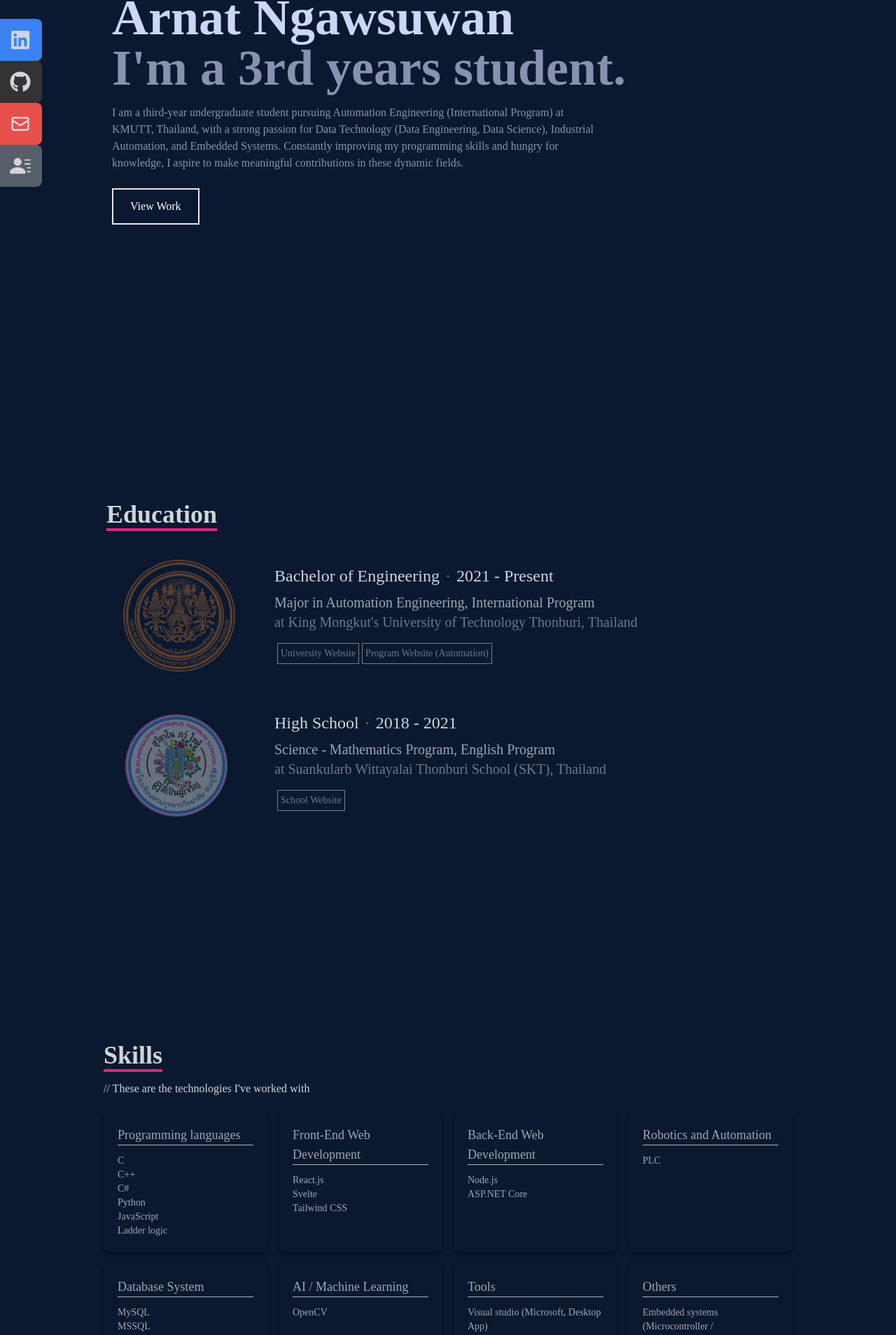
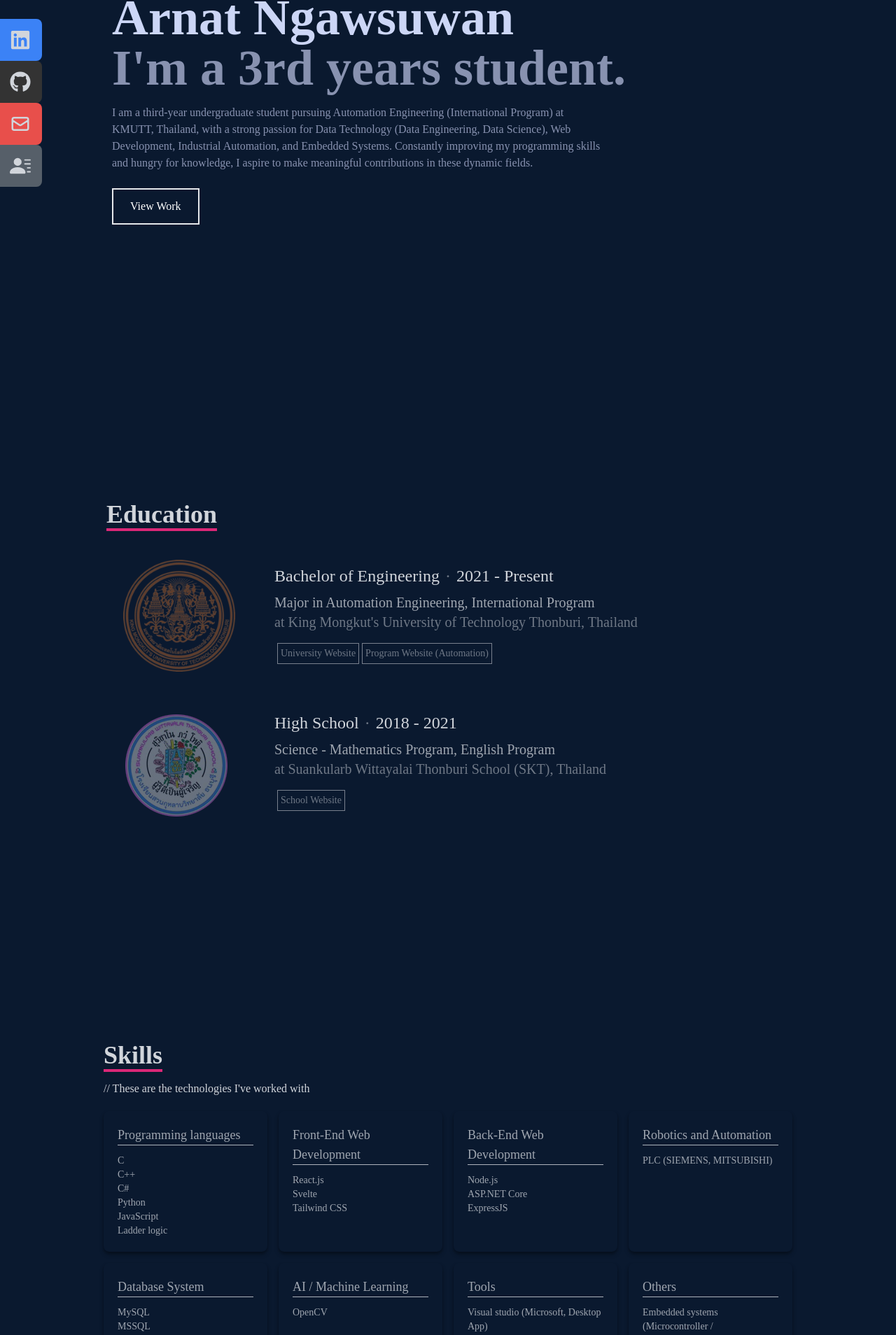
Before and after one commit to gxtnewfolder/portfolio-pages, a React (Create React App) app: page / in a window 1280 px wide. Shown: the part 253-2161 px from the top of the page at 70% size. Built offline with nearby package versions, Linux system fonts and the light colour scheme.

Commit message:
update work and skill

```diff
--- a/src/components/Home.jsx
+++ b/src/components/Home.jsx
@@ -15,11 +15,11 @@ const Home = () => {
         </h2>
         <p className="text-[#8892b0] py-4 max-w-[700px]">
           I am a third-year undergraduate student pursuing Automation
-          Engineering (International Program) at KMUTT, Thailand, with a
-          strong passion for Data Technology (Data Engineering, Data Science),
-          Industrial Automation, and Embedded Systems. Constantly improving my
-          programming skills and hungry for knowledge, I aspire to make
-          meaningful contributions in these dynamic fields.
+          Engineering (International Program) at KMUTT, Thailand, with a strong
+          passion for Data Technology (Data Engineering, Data Science), Web
+          Development, Industrial Automation, and Embedded Systems. Constantly
+          improving my programming skills and hungry for knowledge, I aspire to
+          make meaningful contributions in these dynamic fields.
         </p>
         <div>
           <button className="text-white group border-2 px-6 py-3 my-2 items-center hover:bg-pink-600 hover:border-pink-600">
--- a/src/components/Skill.jsx
+++ b/src/components/Skill.jsx
@@ -39,6 +39,8 @@ const Skill = () => {
                         <div className='mt-3 text-sm'>
                             <div>Node.js</div>
                             <div>ASP.NET Core</div>
+                            <div>ExpressJS</div>
+                            <div></div>
                         </div>
                       </div>
                   </div>
@@ -46,7 +48,7 @@ const Skill = () => {
                       <div className=''>
                         <div className='text-lg border-b'>Robotics and Automation</div>
                         <div className='mt-3 text-sm'>
-                            <div>PLC</div>
+                            <div>PLC (SIEMENS, MITSUBISHI)</div>
                         </div>
                       </div>
                   </div>
@@ -56,7 +58,7 @@ const Skill = () => {
                         <div className='mt-3 text-sm'>
                             <div>MySQL</div>
                             <div>MSSQL</div>
-                            <div>SQLite</div>
+                            <div>MongoDB</div>
                         </div>
                       </div>
                   </div>
@@ -75,7 +77,7 @@ const Skill = () => {
                             <div>Visual studio (Microsoft, Desktop App)</div>
                             <div>PowerBI (Data visualization)</div>
                             <div>GX Works3 (PLC)</div>
-                            <div>Github</div>
+                            <div>Git</div>
                         </div>
                       </div>
                   </div>
--- a/src/components/Work.jsx
+++ b/src/components/Work.jsx
@@ -7,6 +7,7 @@ import Inc272_4 from "../assets/works/1_4.png";
 const Work = () => {
   const [currentImageIndex, setCurrentImageIndex] = useState(0);
   const images = [Inc272_1, Inc272_2, Inc272_3, Inc272_4];
+  const images2 = [];
   const [isImageVisible, setIsImageVisible] = useState(true);
 
   useEffect(() => {
@@ -61,6 +62,35 @@ const Work = () => {
               </div>
             </div>
           </div>
+
+          {/* Grid Item */}
+          <div
+            style={{ backgroundImage: `url(${images2[currentImageIndex]}) ` }}
+            className={`shadow-lg shadow-[#040c16] group container rounded-md flex justify-center items-center mx-auto content-div ${
+              isImageVisible
+                ? "image-switcher-container"
+                : "image-switcher-container"
+            }`}
+          >
+            {/* Hover Effects */}
+            <div className="opacity-0 group-hover:opacity-100">
+              <span className="text-2xl font-bold text-white tracking-wider">
+                 SIM Detection
+              </span>
+              <div className="pt-8 text-center">
+                <a href="https://github.com/gxtnewfolder/sim_iraic">
+                  <button className="text-center rounded-lg px-4 py-3 m-2 bg-white text-gray-700 font-bold text-lg">
+                    View
+                  </button>
+                </a>
+                <a href="https://github.com/gxtnewfolder/sim_iraic">
+                  <button className="text-center rounded-lg px-4 py-3 m-2 bg-white text-gray-700 font-bold text-lg">
+                    Code
+                  </button>
+                </a>
+              </div>
+            </div>
+          </div>
         </div>
       </div>
     </div>
```
